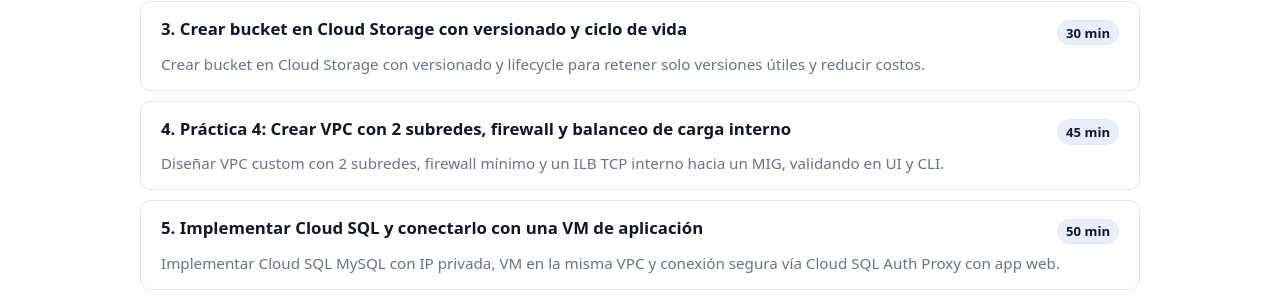
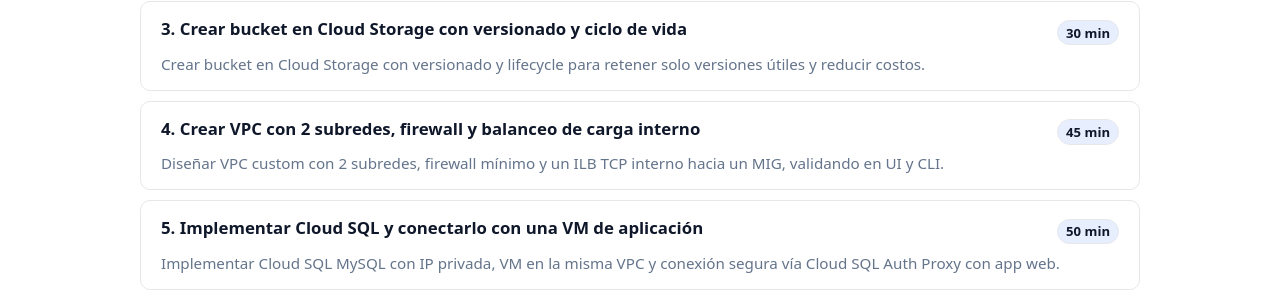
Before and after one commit to Netec-Mx/GCP_CLDENG_INT, a Jekyll site: the page built from curso/gcp_cldeng_int.md, in a window 1280 px wide. Shown: the part 533-832 px from the top of the page. Built offline with Jekyll 4.4.1, drawn with Linux system fonts in a browser that asks for light colours.

Commit message:
Ajuste del la lista de practicas

```diff
--- a/_data/courses.yml
+++ b/_data/courses.yml
@@ -23,7 +23,7 @@ gcp_cldeng_int:
       desc: "Crear bucket en Cloud Storage con versionado y lifecycle para retener solo versiones útiles y reducir costos." # DESCRIPCION BREVE DE LA PRACTICA 100-120 CARACTERES
 
     - id: lab4
-      title: "Práctica 4: Crear VPC con 2 subredes, firewall y balanceo de carga interno"
+      title: "Crear VPC con 2 subredes, firewall y balanceo de carga interno"
       url:  "/lab4/lab4/"
       duration: "45 min" # AJUSTAR TIEMPO DE LA PRACTICA
       desc: "Diseñar VPC custom con 2 subredes, firewall mínimo y un ILB TCP interno hacia un MIG, validando en UI y CLI." # DESCRIPCION BREVE DE LA PRACTICA 100-120 CARACTERES
```
